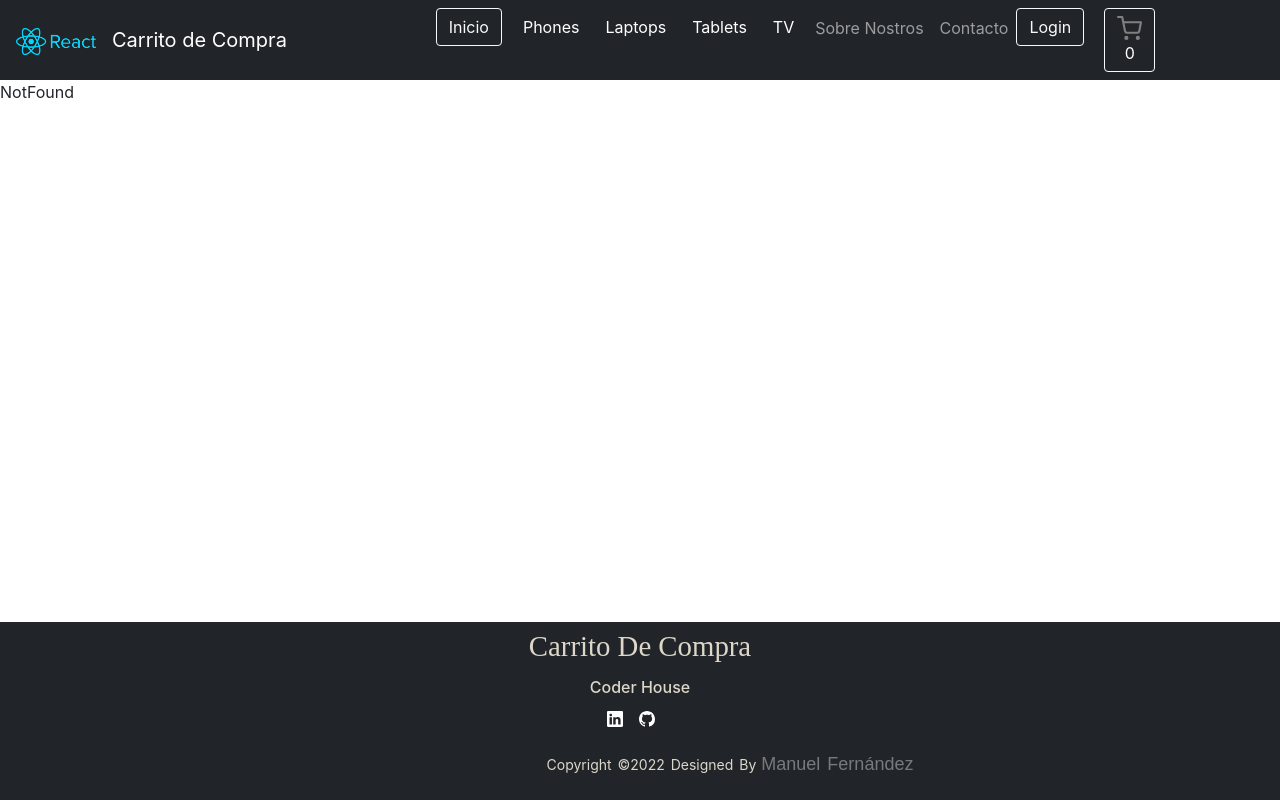
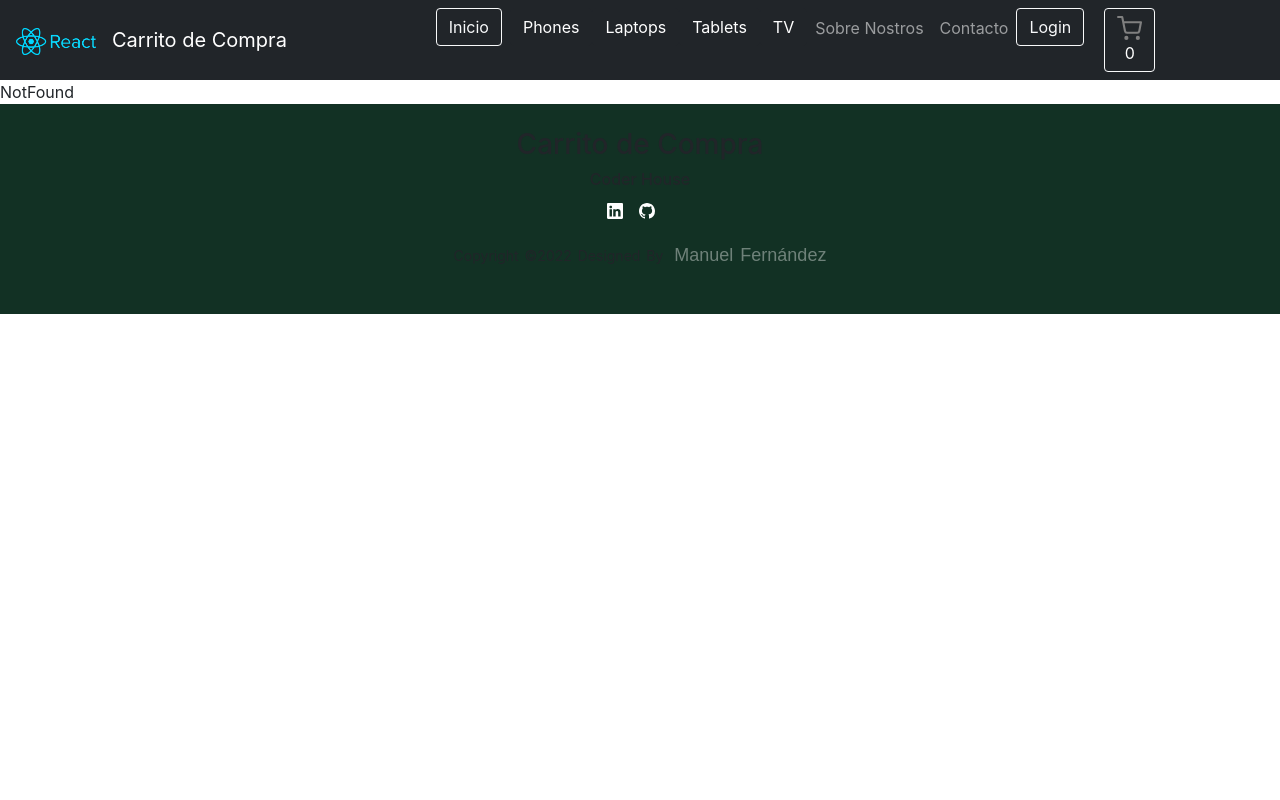
Before and after one commit to Manufer98/carrito-compra-fernandez, a React (Create React App) app: page /NotFound in a window 1280 px wide. Built offline with nearby package versions, Linux system fonts and the light colour scheme.

Commit message:
entrega final

```diff
--- a/package.json
+++ b/package.json
@@ -3,6 +3,9 @@
   "version": "0.1.0",
   "private": true,
   "dependencies": {
+    "@emotion/react": "^11.9.3",
+    "@emotion/styled": "^11.9.3",
+    "@mui/material": "^5.8.7",
     "@testing-library/jest-dom": "^5.16.4",
     "@testing-library/react": "^13.2.0",
     "@testing-library/user-event": "^13.5.0",
--- a/src/components/Footer/Footer.css
+++ b/src/components/Footer/Footer.css
@@ -49,7 +49,7 @@
 }
 
 .footer-bottom {
-	background-color: rgb(33, 37, 41);
+
 	width: 100%;
 	padding: 5px 0;
 
--- a/src/components/Footer/Footer.jsx
+++ b/src/components/Footer/Footer.jsx
@@ -1,10 +1,49 @@
 
-import { BsGithub, BsLinkedin } from 'react-icons/bs';
+import Box from '@mui/material/Box';
+import Container from '@mui/material/Container';
+import { BsGithub, BsLinkedin } from "react-icons/bs";
 import "./Footer.css";
 const Footer = () => {
 
 	return (
-		<div className="c">
+		<>
+
+      <Box
+        component="footer"
+        sx={{
+          py: 3,
+          px: 2,
+          mt: 'auto',
+          backgroundColor: "#123124",
+		  display:"flex",
+
+		}}
+      >
+        <Container maxWidth="sm" sx={{
+			 display: 'flex',
+			 flexDirection: 'column',
+			 justifyContent: 'center',
+			 alignItems: 'center',
+			 textAlign: 'center',
+			}}>
+		<h3>Carrito de Compra</h3>
+
+		<h6>Coder House</h6>
+		<ul className="socials">
+			<li><a href="https://www.linkedin.com/in/manuel-fern%C3%A1ndez-delfino-435bb918b/" target="_blank" rel="noreferrer"> <BsLinkedin className="fa fa-linkedin-square"></BsLinkedin>  </a></li>
+			<li><a href="https://github.com/Manufer98" target="_blank" rel="noreferrer" > <BsGithub className="fa fa-github"></BsGithub>  </a></li>
+
+		</ul>
+
+		<div className="footer-bottom" >
+			<p>copyright &copy;2022 designed by    <span ><a className="ww" href="https://www.linkedin.com/in/manuel-fern%C3%A1ndez-delfino-435bb918b/" target="_blank"  rel="noreferrer">Manuel Fernández</a></span> </p>
+
+		</div>
+
+        </Container>
+      </Box>
+
+		{/* <div className="c">
 		<div  className="footer-content">
 			<h3>Carrito de Compra</h3>
 
@@ -24,7 +63,8 @@ const Footer = () => {
 
 
 		</div>
-
+	 */}
+	 </>
 
 	)
 
--- a/src/components/Items/ItemDetail.css
+++ b/src/components/Items/ItemDetail.css
@@ -2,8 +2,7 @@
 	margin-left: 20px;
 	margin-right: 20px;
 	text-align: center;
-	margin-top: 20px;
-	margin-bottom: 20px;
+
 }
 
 .split {
@@ -11,7 +10,6 @@
 	flex-direction: column;
 	margin-left: 20px;
 	margin-right: 20px;
-	margin-bottom: 20px;
 
 }
 
@@ -24,7 +22,6 @@
 		flex-direction: row;
 		margin-left: 20px;
 		margin-right: 20px;
-		margin-bottom: 20px;
 
 	}
 
--- a/src/components/Items/ItemDetail.jsx
+++ b/src/components/Items/ItemDetail.jsx
@@ -26,8 +26,7 @@ useEffect(()=>{
 
 return(
 		<>
-
-		<div>
+		<div >
 		<h2 className="tit">Detalle</h2>
 		 <div className="split">
 		<div>
--- a/src/components/Items/ItemDetailContainer.jsx
+++ b/src/components/Items/ItemDetailContainer.jsx
@@ -34,11 +34,11 @@ const ItemDetailCointainer = () =>{
 
 
 	return (
-		<>
+		<div  style={{minHeight: '100vh'}}>
 		 {loading ? <div className={loading ? "loading" : ""}></div> :
 		  <ItemDetail item={item}  />
 		}
-        </>
+        </div>
 	)
 }
 
--- a/src/components/Items/ItemListContainer.css
+++ b/src/components/Items/ItemListContainer.css
@@ -11,7 +11,3 @@
 
 
 }
-
-.con {
-	margin-bottom: 250px;
-}
--- a/src/components/Items/ItemListContainer.jsx
+++ b/src/components/Items/ItemListContainer.jsx
@@ -33,7 +33,7 @@ const ItemListContainer = () =>{
 
 
 	return (
-	<>
+	<div style={{minHeight: '100vh'}}>
 	{id ? <><div className={loading ? "loading" : ""}></div> <ItemList data={a}/> </>:
 	<div className='con'>
 	<div className={loading ? "loading" : ""}></div>
@@ -41,7 +41,7 @@ const ItemListContainer = () =>{
 	<ItemList data={data}/>
 	</div>
 	}
-	</>
+	</div>
 	)
 }
 export default ItemListContainer;
--- a/src/components/Items/ItemsList.css
+++ b/src/components/Items/ItemsList.css
@@ -16,7 +16,7 @@
 	margin-right: 20px;
 	background-color: #c3c5c5;
 	justify-content: center;
-	gap: 20px;
+	gap: 10px;
 	text-align: center;
 
 
--- a/src/context/CartContext.jsx
+++ b/src/context/CartContext.jsx
@@ -2,7 +2,7 @@ import { createContext, useState } from "react";
 export const MiContexto = createContext({});
 
 const CartContext = ({children}) =>{
-const [cart,setCart] = useState([]);
+const [cart,setCart] = useState(JSON.parse(localStorage.getItem("cart")) ?? []);
 
 
 const isInCart = (id) =>{
@@ -23,26 +23,32 @@ const addItem = (item,quantity)=>{
 		const auxArray=[...cart];
 		auxArray[productIndex].quantity+=quantity;
 		setCart(auxArray);
-
+		handleLocalStorage(auxArray);
 
 
 
 	}else{
 	setCart([...cart,newItem]);
+	handleLocalStorage([...cart,newItem])
 }
 
-	//localStorage.setItem('cart', cart);
 
 
 }
 
+const handleLocalStorage = (cart) =>{
+	localStorage.setItem('cart', JSON.stringify(cart));
+}
+
 const emptyCarrito=() =>{
 	setCart([]);
+	handleLocalStorage([])
 
 }
 const deleteItem=(id)=>{
 	const filter=cart.filter(i=>i.id!==id);
 	setCart(filter);
+	handleLocalStorage(filter)
 }
 
 const getTotalPriceItems= () =>{
@@ -73,6 +79,7 @@ const getItemQuantity= () =>{
 	if(auxArray[indexItem].quantity<item.stock ){
 	auxArray[indexItem].quantity++;
 	setCart(auxArray);
+	handleLocalStorage(auxArray);
 
 	}
  }
@@ -84,7 +91,7 @@ const getItemQuantity= () =>{
 	if(auxArray[indexItem].quantity>1 ){
 	auxArray[indexItem].quantity--;
 	setCart(auxArray);
-
+	handleLocalStorage(auxArray);
  	}
 }
 
--- a/src/firebase/FBProductos.jsx
+++ b/src/firebase/FBProductos.jsx
@@ -1,11 +1,18 @@
 
-import { collection, getDocs, getFirestore } from "firebase/firestore";
+import { collection, doc, getDoc, getDocs, getFirestore } from "firebase/firestore";
+	const coleccion="items";
 
 	export const getProductos = async () => {
-		const coleccion="items";
 		const db=getFirestore();
 		const colleccionProductos=collection(db,coleccion);
 		const res= await getDocs(colleccionProductos);
 		const productos =res.docs.map(item=> ({id:item.id,...item.data()}));
 		return productos;
 	}
+	export const getProducto = async (id) => {
+		const db=getFirestore();
+		const colleccionProducto=doc(db,coleccion,id);
+		const res = await getDoc(colleccionProducto);
+		const producto={id:res.id,...res.data()};
+		return producto;
+	}
```
Also changed, not shown: 1 other file (tests, documents, lock files or other folders).
